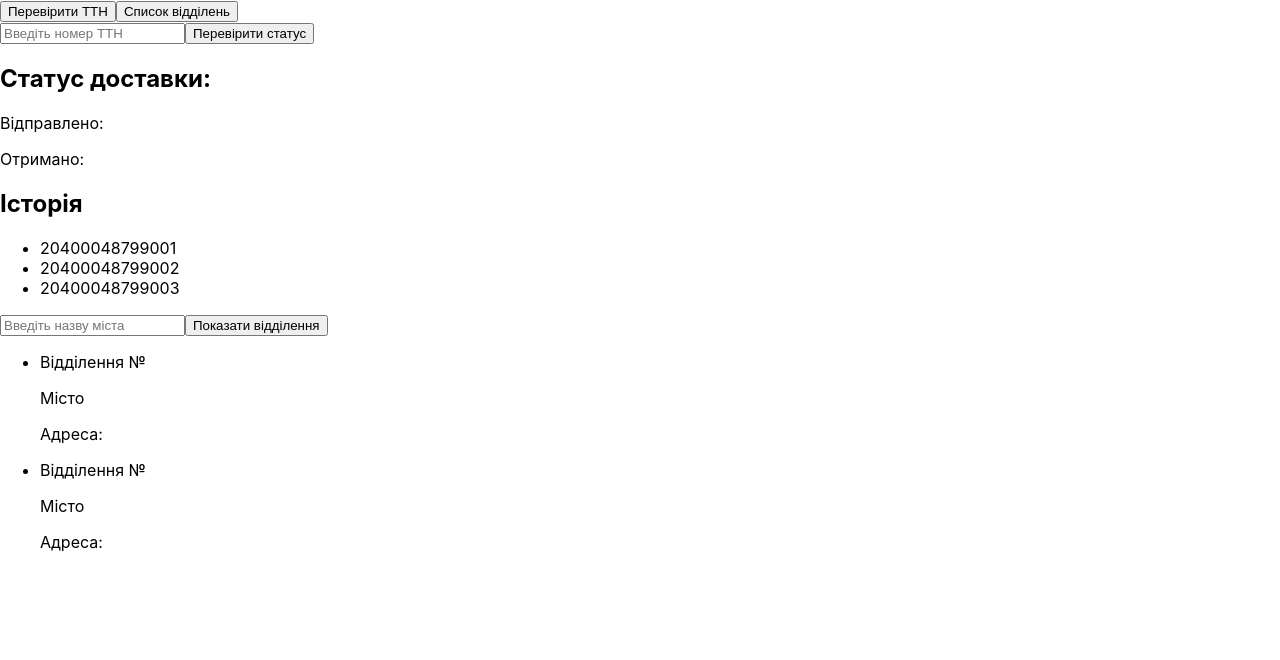
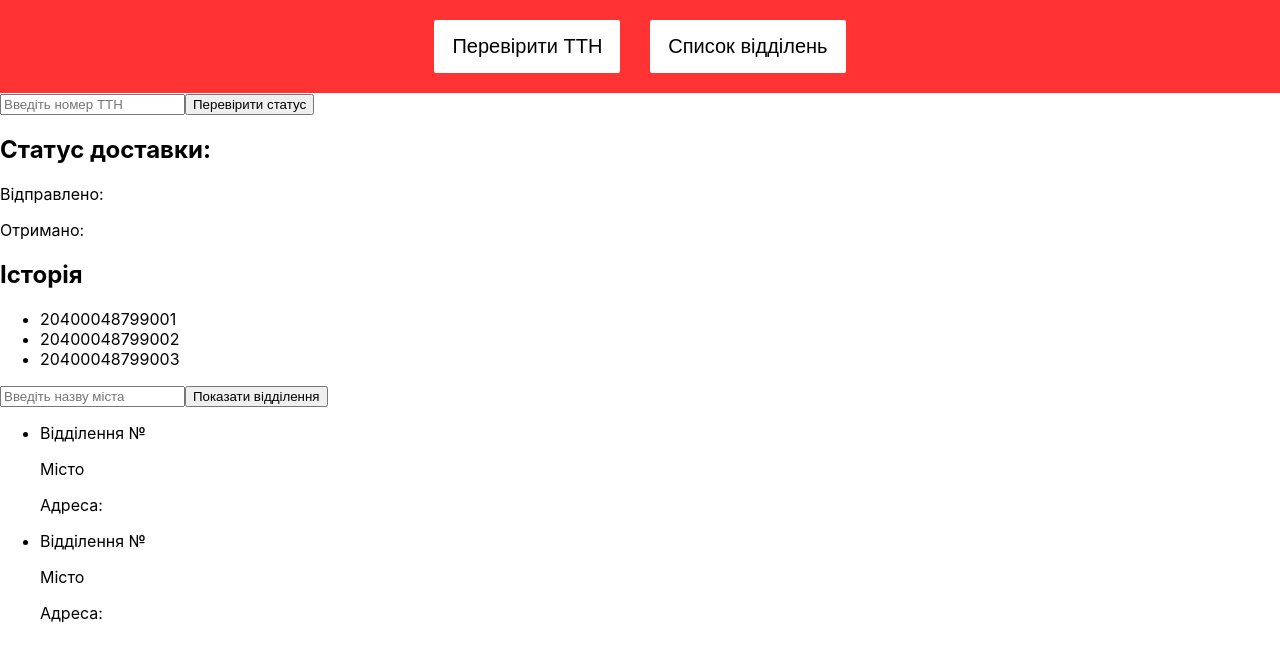
Before and after one commit to supermacchan/np-test-task, a React (Create React App) app: page / in a window 1280 px wide. Shown: the top 660 px of the page. Built offline with nearby package versions, Linux system fonts and the light colour scheme.

Commit message:
AppBar styles + main color vars

```diff
--- a/src/components/AppBar/AppBar.jsx
+++ b/src/components/AppBar/AppBar.jsx
@@ -1,10 +1,12 @@
+import css from './AppBar.module.css';
+
 export const AppBar = () => {
     return (
-        <header>
-            <nav>
+        <header className={css.header}>
+            <nav className={css.navigation}>
                 {/* will be replaced with NavLink later when routing is added */}
-                <button type="button">Перевірити ТТН</button>
-                <button type="button">Список відділень</button>
+                <button type="button" className={css.navLink}>Перевірити ТТН</button>
+                <button type="button" className={css.navLink}>Список відділень</button>
             </nav>
         </header>
     )
--- a/src/components/AppBar/AppBar.module.css
+++ b/src/components/AppBar/AppBar.module.css
@@ -0,0 +1,31 @@
+.header {
+    padding: 20px 0;
+    background-color: var(--accent-bg-color);
+}
+
+.navigation {
+    display: flex;
+    justify-content: center;
+    gap: 30px;
+}
+
+.navLink {
+    padding: 15px 18px;
+    border: none;
+    border-radius: 2px;
+
+    background-color: var(--main-bg-color);
+    color: var(--main-text-color);
+
+    font-size: 20px;
+    font-weight: 500;
+
+    transition: background-color 250ms ease,
+    color 250ms ease;
+}
+
+.navLink:hover,
+.navLink:focus {
+    background-color: var(--hover-bg-color);
+    color: var(--secondary-text-color);
+}
--- a/src/index.css
+++ b/src/index.css
@@ -13,3 +13,12 @@ code {
   font-family: source-code-pro, Menlo, Monaco, Consolas, 'Courier New',
     monospace;
 }
+
+:root {
+  --accent-bg-color: #ff3333;
+  --main-bg-color: #fff;
+  --main-text-color: #000;
+  --secondary-text-color: #fff;
+  --accent-text-color: #cc0000;
+  --hover-bg-color: #595959;
+}
```
